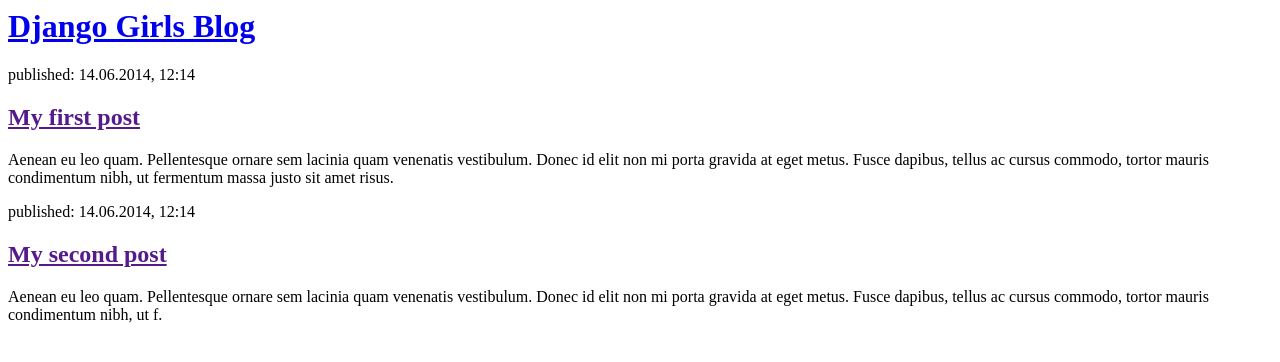
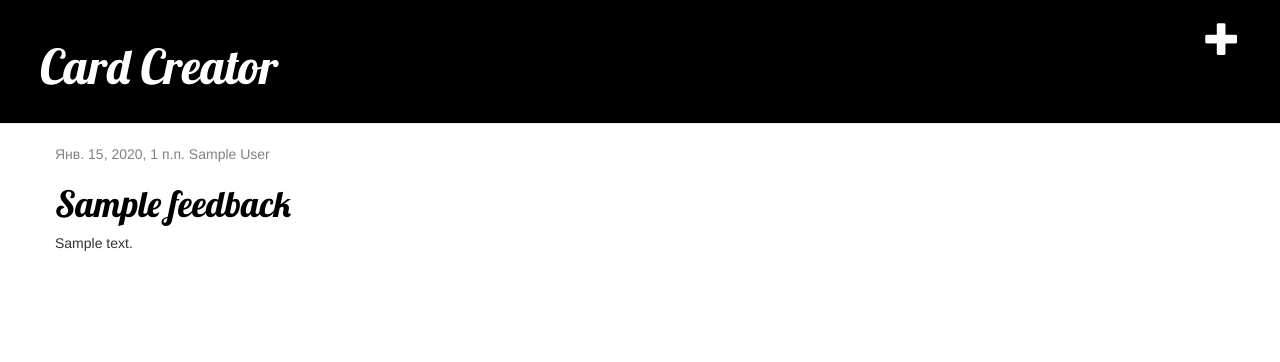
Before and after one commit to Foofdof/first_card, a Django app: page / in a window 1280 px wide. Shown: the top 362 px of the page. Run offline with Django 3.2, Linux system fonts and the light colour scheme; tables that the repository leaves empty hold one stand-in row (values such as "Sample post"); some libraries are stand-ins or nearby versions.

Commit message:
The End of feedbacks

```diff
--- /dev/null
+++ b/Card/static/css/card.css
@@ -0,0 +1,46 @@
+.page-header {
+    background-color: black;
+    margin-top: 0;
+    padding: 20px 20px 20px 40px;
+}
+
+.page-header h1, .page-header h1 a, .page-header h1 a:visited, .page-header h1 a:active {
+    color: #ffffff;
+    font-size: 36pt;
+    text-decoration: none;
+}
+
+.content {
+    margin-left: 40px;
+}
+
+h1, h2, h3, h4 {
+    font-family: 'Lobster', cursive;
+}
+
+.date {
+    color: #828282;
+}
+
+.save {
+    float: right;
+}
+
+.post-form textarea, .post-form input {
+    width: 100%;
+}
+
+.top-menu, .top-menu:hover, .top-menu:visited {
+    color: #ffffff;
+    float: right;
+    font-size: 26pt;
+    margin-right: 20px;
+}
+
+.post {
+    margin-bottom: 70px;
+}
+
+.post h1 a, .post h1 a:visited {
+    color: #000000;
+}
--- /dev/null
+++ b/Card/templates/card/base.html
@@ -0,0 +1,24 @@
+{% load static %}
+<html>
+    <head>
+        <title>CCardC</title>
+        <link rel="stylesheet" href="//maxcdn.bootstrapcdn.com/bootstrap/3.2.0/css/bootstrap.min.css">
+        <link rel="stylesheet" href="//maxcdn.bootstrapcdn.com/bootstrap/3.2.0/css/bootstrap-theme.min.css">
+        <link href='//fonts.googleapis.com/css?family=Lobster&subset=latin,latin-ext' rel='stylesheet' type='text/css'>
+        <link rel="stylesheet" href="{% static 'css/card.css' %}">
+    </head>
+    <body>
+        <div class="page-header">
+            <a href="{% url 'feedback_edit' %}" class="top-menu"><span class="glyphicon glyphicon-plus"></span></a>
+            <h1><a href="/">Card Creator</a></h1>
+        </div>
+        <div class="content container">
+            <div class="row">
+                <div class="col-md-8">
+                    {% block content %}
+                    {% endblock %}
+                </div>
+            </div>
+        </div>
+    </body>
+</html>
--- a/Card/templates/card/post_list.html
+++ b/Card/templates/card/post_list.html
@@ -1,22 +1,14 @@
-<html>
-    <head>
-        <title>Django Girls blog</title>
-    </head>
-    <body>
-        <div>
-            <h1><a href="/">Django Girls Blog</a></h1>
+{% extends 'card/base.html' %}
+
+{% block content %}
+    {% for post in feedbacks %}
+        <div class="post">
+            <div class="date">
+                {{ post.published_date }}
+            	{{ post.author }}
+            </div>
+            <h1><a href="">{{ post.title }}</a></h1>
+            <p>{{ post.text|linebreaksbr }}</p>
         </div>
-
-        <div>
-            <p>published: 14.06.2014, 12:14</p>
-            <h2><a href="">My first post</a></h2>
-            <p>Aenean eu leo quam. Pellentesque ornare sem lacinia quam venenatis vestibulum. Donec id elit non mi porta gravida at eget metus. Fusce dapibus, tellus ac cursus commodo, tortor mauris condimentum nibh, ut fermentum massa justo sit amet risus.</p>
-        </div>
-
-        <div>
-            <p>published: 14.06.2014, 12:14</p>
-            <h2><a href="">My second post</a></h2>
-            <p>Aenean eu leo quam. Pellentesque ornare sem lacinia quam venenatis vestibulum. Donec id elit non mi porta gravida at eget metus. Fusce dapibus, tellus ac cursus commodo, tortor mauris condimentum nibh, ut f.</p>
-        </div>
-    </body>
-</html>
+    {% endfor %}
+{% endblock %}
--- a/Card/urls.py
+++ b/Card/urls.py
@@ -3,4 +3,5 @@
 
 urlpatterns = [
     path('', views.post_list, name='post_list'),
+    path('feedback/new/', views.fb_new, name='feedback_edit'),
 ]
--- a/Card/views.py
+++ b/Card/views.py
@@ -1,5 +1,21 @@
 from django.shortcuts import render
+from django.utils import timezone
+from .models import FeedBack
+from .forms import FeedBackForm
 
-# Create your views here.
 def post_list(request):
-    return render(request, 'card/post_list.html', {})
+    feedbacks = FeedBack.objects.filter(published_date__lte=timezone.now()).order_by('published_date')
+    return render(request, 'card/post_list.html', {'feedbacks': feedbacks})
+
+def fb_new(request):
+    if request.method == "POST":
+        form = FeedBackForm(request.POST)
+        if form.is_valid():
+            post = form.save(commit=False)
+            post.published_date = timezone.now()
+            post.save()
+            feedbacks = FeedBack.objects.filter(published_date__lte=timezone.now()).order_by('published_date')
+            return render(request, 'card/post_list.html', {'feedbacks': feedbacks})
+    else:
+        form = FeedBackForm()
+    return render(request, 'card/feedback_edit.html', {'form': form})
```
Also changed, not shown: Card/forms.py (added, +9 -0 lines), Card/templates/card/feedback_edit.html (added, +9 -0 lines), 1 other file.
